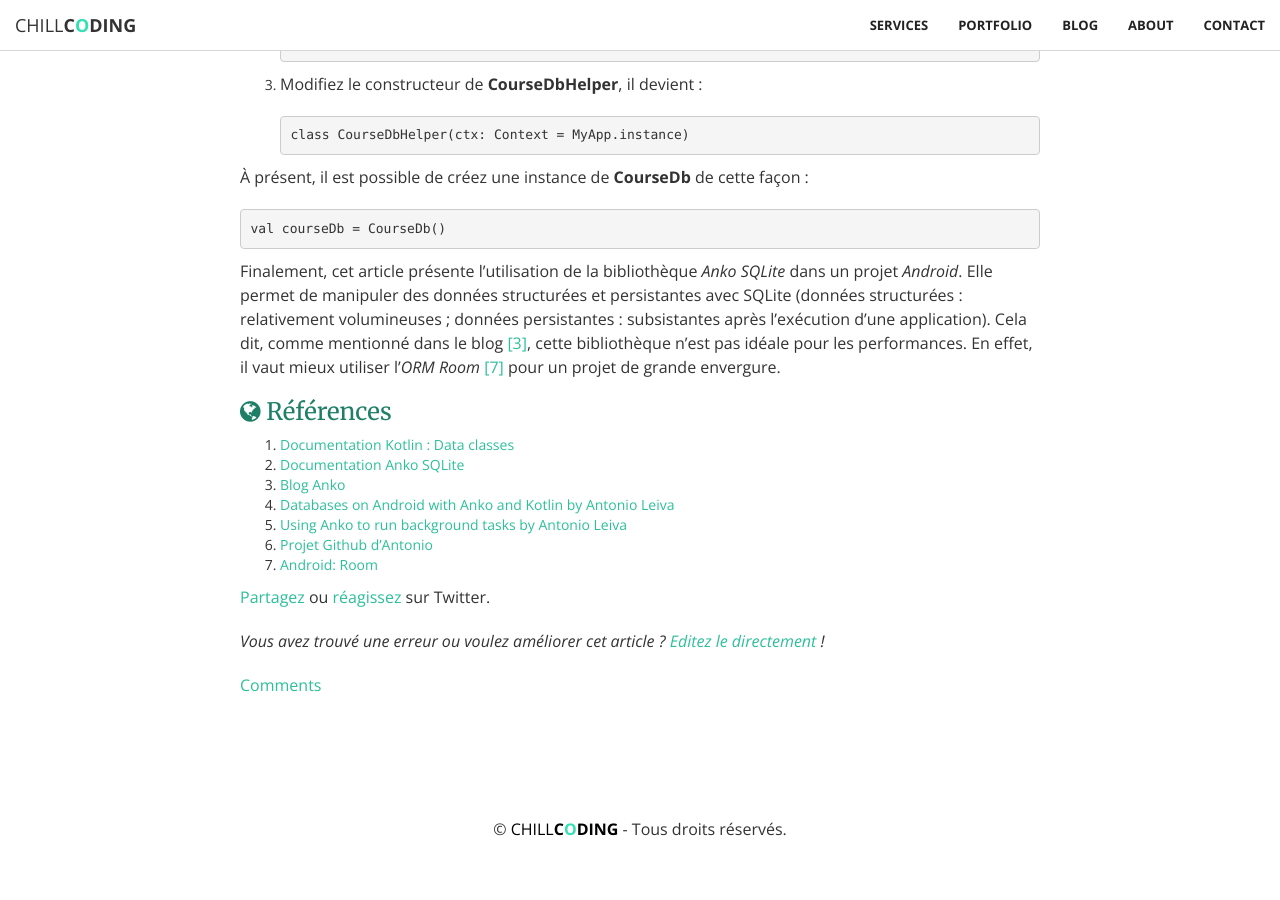
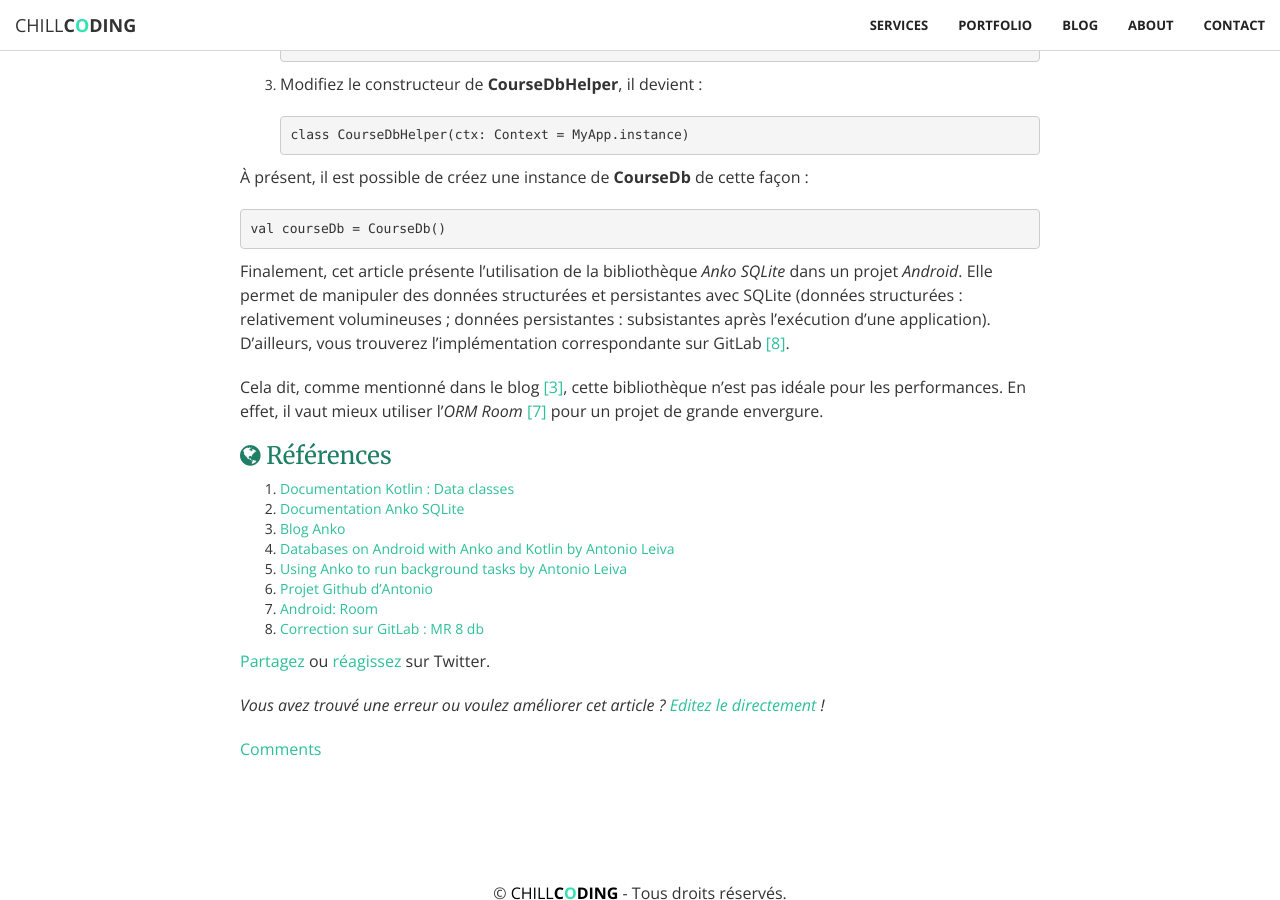
Before and after one commit to chillcoding-at-the-beach/chillcoding-at-the-beach-github.io, a Jekyll site: the page built from _posts/2018-01-17-creer-bdd-sqlite-kotlin-android.md, in a window 1280 px wide and 900 px high, scrolled down 6339 px. Built offline with Jekyll 4.4.1, drawn with Linux system fonts in a browser that asks for light colours; nearby versions of some CDN libraries; comment, search, counter and statistics services are not loaded; before the commit the page ends 7180 px from its top, so only the background shows below that.

Commit message:
Update ak 8

```diff
--- a/_posts/2018-01-17-creer-bdd-sqlite-kotlin-android.md
+++ b/_posts/2018-01-17-creer-bdd-sqlite-kotlin-android.md
@@ -299,10 +299,12 @@ val courseDb = CourseDb()
 Finalement, cet article présente l'utilisation de la bibliothèque _Anko SQLite_
 dans un projet _Android_. Elle permet de manipuler des données structurées et
 persistantes avec SQLite (données structurées : relativement volumineuses ; données
-persistantes : subsistantes après l’exécution d’une application). Cela dit, comme
-mentionné dans le blog [\[3\]](#ankosqlite), cette bibliothèque n'est pas idéale pour les
-performances. En effet, il vaut mieux utiliser l'_ORM Room_ [\[7\]](#room) pour un
-projet de grande envergure.
+persistantes : subsistantes après l’exécution d’une application). D'ailleurs,
+vous trouverez l'implémentation correspondante sur GitLab [\[8\]](#gitlab).
+
+Cela dit, comme mentionné dans le blog [\[3\]](#ankosqlite), cette bibliothèque
+n'est pas idéale pour les performances. En effet, il vaut mieux utiliser l'_ORM Room_
+[\[7\]](#room) pour un projet de grande envergure.
 
 ### {% icon fa-globe %} Références
 
@@ -313,6 +315,7 @@ projet de grande envergure.
 5. [Using Anko to run background tasks by Antonio Leiva](https://antonioleiva.com/anko-background-kotlin-android/)
 6. [Projet Github d'Antonio](https://github.com/antoniolg/Kotlin-for-Android-Developers)
 7. <a name="room"></a>[Android: Room](https://developer.android.com/topic/libraries/architecture/room.html)
+8. <a name="gitlab"></a>[Correction sur GitLab : MR 8 db](https://gitlab.com/chillcoding-at-the-beach/kotlin-for-android/merge_requests/16/diffs)
 
 *[AS]: Android Studio
 [AK-4]: https://www.chillcoding.com/blog/2017/10/09/utiliser-anko-kotlin-android/
```
